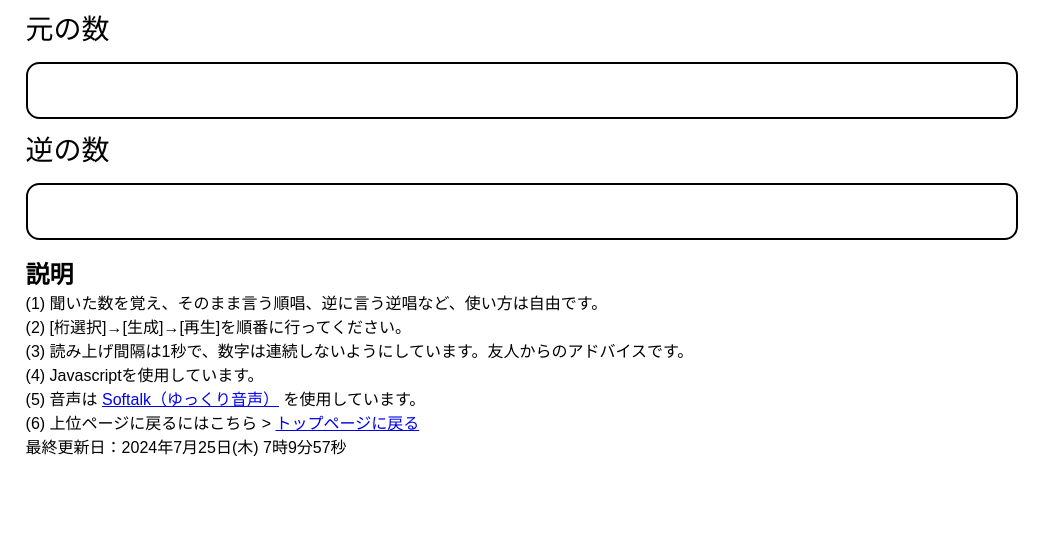
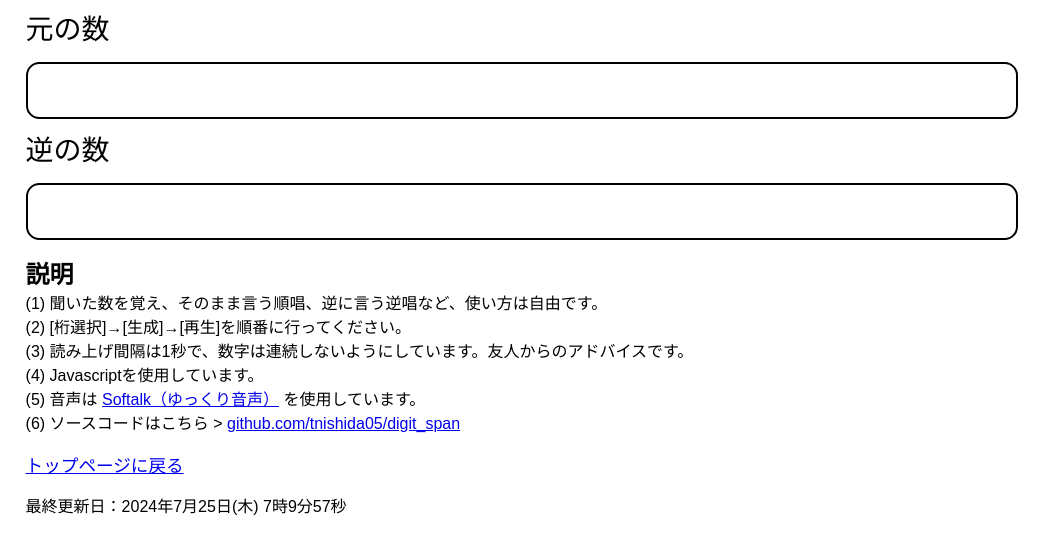
Before and after one commit to tnishida05/digit_span, a plain HTML site: page index.html in a window 1280 px wide. Shown: the part 122-676 px from the top of the page, without its empty margins (0-1055 px from the left). Drawn offline with Linux system fonts and the light colour scheme; a script that the page names is missing.

Commit message:
Add files via upload

```diff
--- a/index.html
+++ b/index.html
@@ -53,8 +53,12 @@
         <li>(3) 読み上げ間隔は1秒で、数字は連続しないようにしています。友人からのアドバイスです。</li>
         <li>(4) Javascriptを使用しています。</li>
         <li>(5) 音声は <a href="https://www35.atwiki.jp/softalk/">Softalk（ゆっくり音声）</a> を使用しています。</li>
-        <li>(6) 上位ページに戻るにはこちら > <a href="../">トップページに戻る</a></li>
+        <li>(6) ソースコードはこちら > <a href="https://github.com/tnishida05/digit_span">github.com/tnishida05/digit_span</a></li>
       </ul>
+    </article>
+    <br>
+    <article>
+      <a style="font-size:110%", href="../">トップページに戻る</a>
     </article>
   </main>
   <footer>javascriptがonの場合は最終更新日を表示します</footer>
--- a/styles/basic.css
+++ b/styles/basic.css
@@ -18,7 +18,8 @@ main {
 }
 footer {
   width: 96%;
-  margin: 0px auto;
+  margin: 0pt auto;
+  margin-top: 1em;
 }
 ul {
   list-style: none;
```
